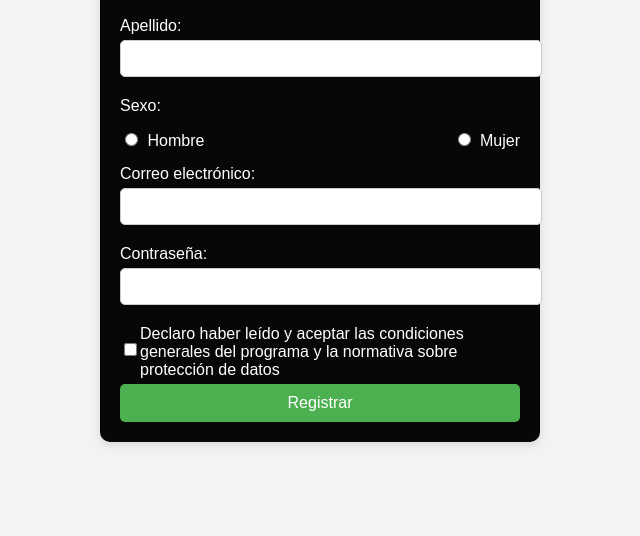
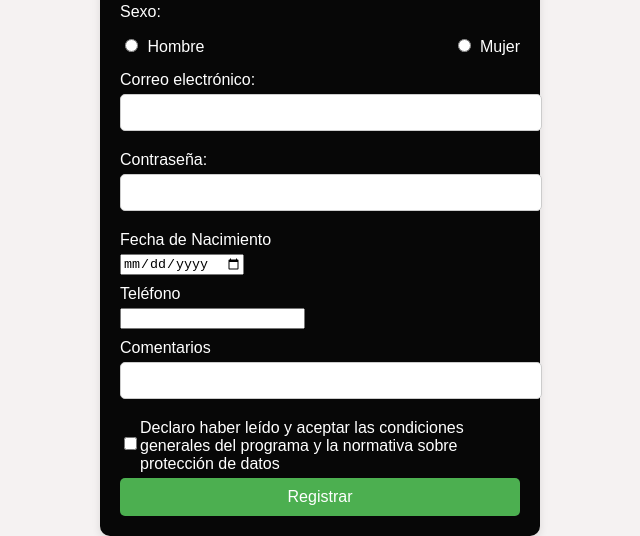
Before and after one commit to StarFront/Parcial1610, a plain HTML site: page index.html in a window 1280 px wide. Shown: the part 279-815 px from the top of the page, without its empty margins (320-960 px from the left). Drawn offline with Linux system fonts and the light colour scheme.

Commit message:
primer commit

```diff
--- a/index.html
+++ b/index.html
@@ -89,10 +89,21 @@
             <label for="password">Contraseña:</label>
             <input type="password" id="password" name="password" required>
 
+            <label for="fecha_nacimiento">Fecha de Nacimiento</label>
+            <input type="date" id="fecha_nacimiento" name="fecha" required>
+
+            <label for="telefono">Teléfono</label>
+            <input type="number" id="telefono" name="telefono" required>
+
+            <label for="comentarios">Comentarios</label>
+            <input type="text" id="comentarios" name="comentarios" required>
+
             <div class="checkbox-group">
                 <input type="checkbox" id="condiciones" name="condiciones" required>
                 <label for="condiciones">Declaro haber leído y aceptar las condiciones generales del programa y la normativa sobre protección de datos</label>
             </div>
+
+
 
             <input type="submit" value="Registrar">
         </form>
```
